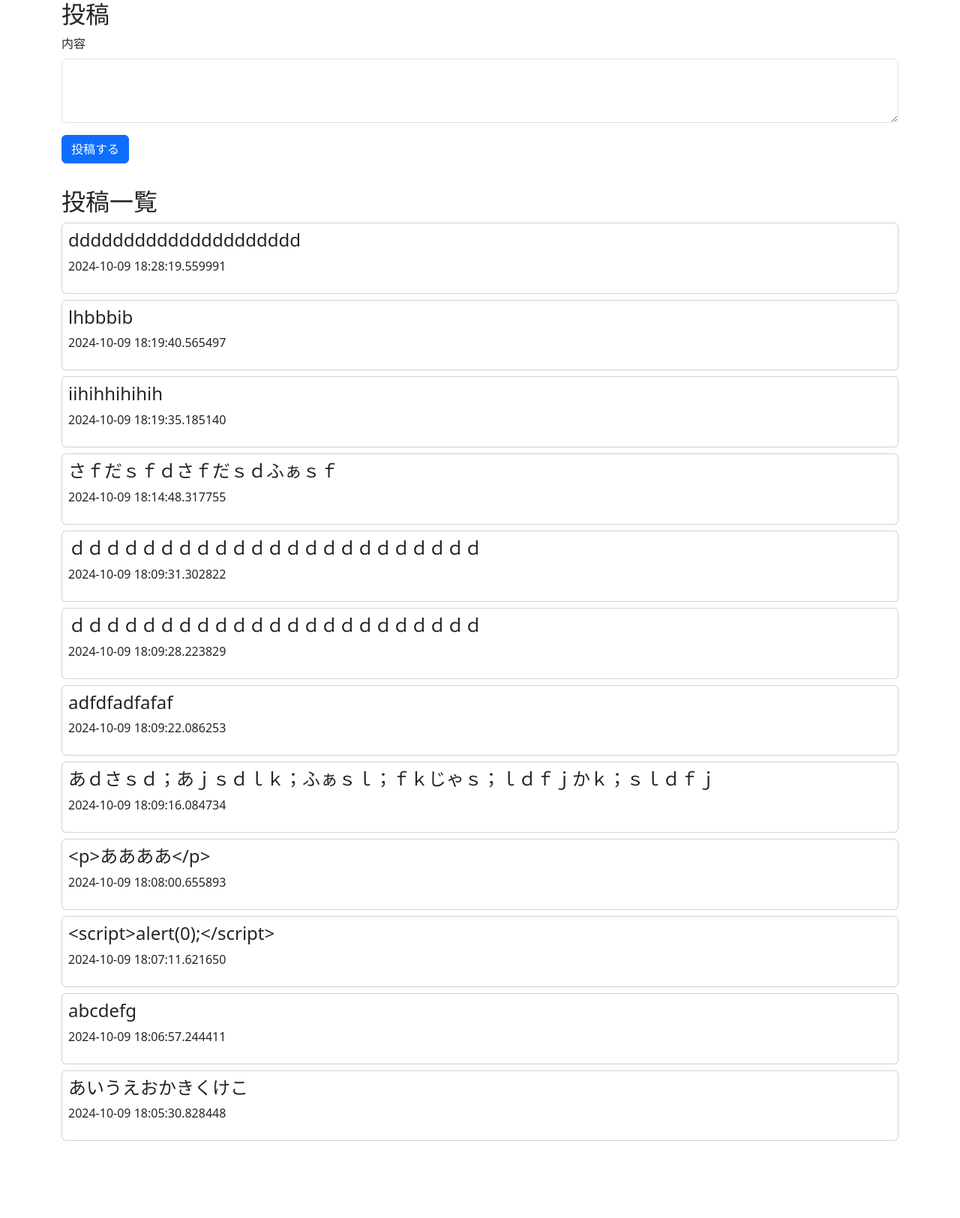
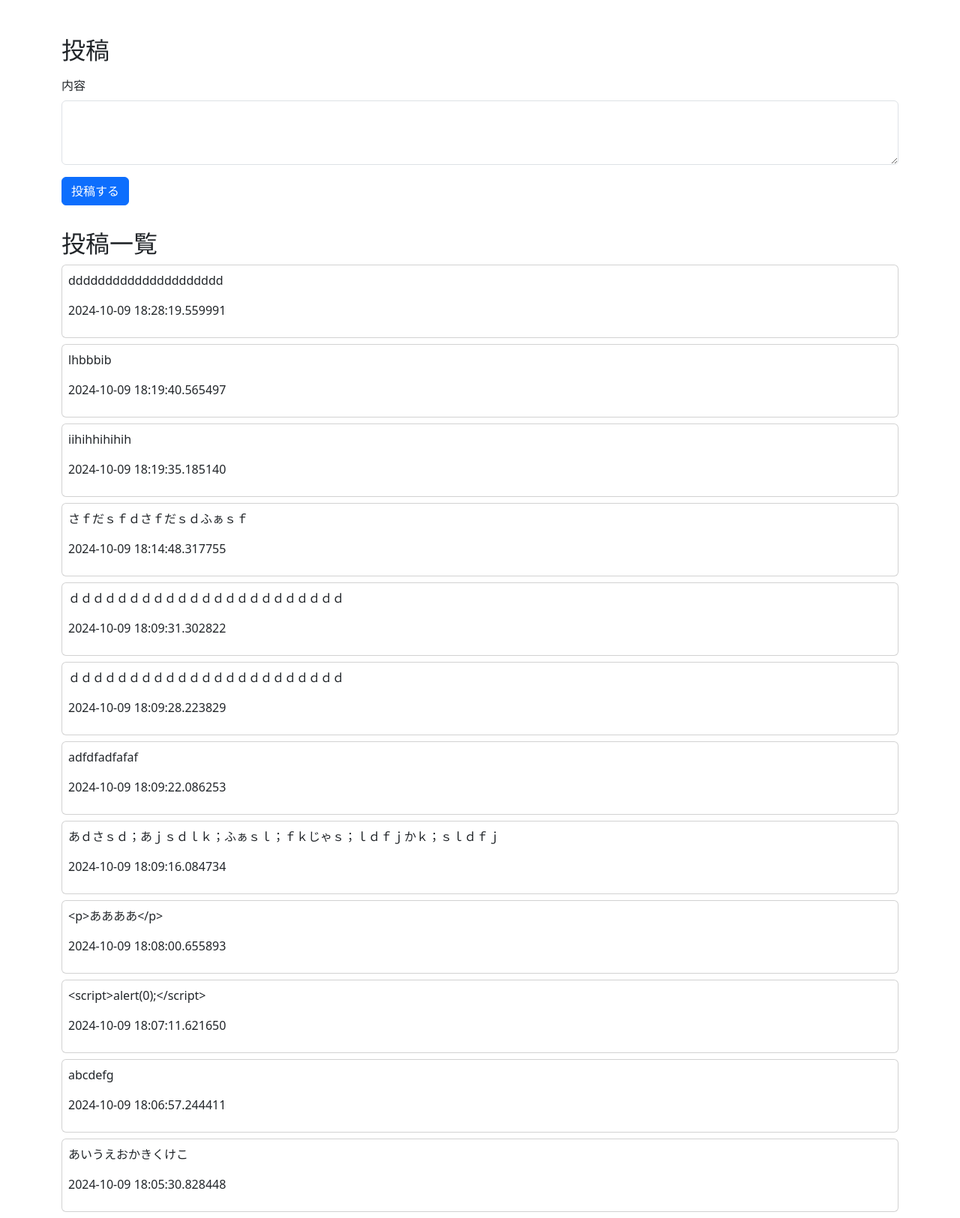
Before and after one commit to tommy10092525/10, a Flask app: page / in a window 1280 px wide. Shown: the whole page at 75% size. Before the commit the page ends 1522 px from the top, so only its background shows below. Run offline with Flask 3, Linux system fonts and the light colour scheme; data comes from the database, SQL or seed files in the repository.

Commit message:
すたいるｔの細かい修正

```diff
--- a/templates/index.html
+++ b/templates/index.html
@@ -10,9 +10,9 @@
 
 <body>
     <div class="container">
-        <h2>投稿</h2>
+        <h2 class="pt-5">投稿</h2>
         <form method="POST">
-            <div class="mb-3">
+            <div class="my-3">
                 <label class="form-label">内容</label>
                 <textarea class="form-control" name="content" rows="3" required></textarea>
                 <div class="valid-feedback">入力してください</div>
@@ -24,7 +24,7 @@
         <h2>投稿一覧</h2>
         {% for post in data["posts"] %}
         <div class="post card my-2 p-2">
-            <h4>{{ post["content"] }}</h4>
+            <p>{{ post["content"] }}</p>
             <p>{{ post["created_at"] }}</p>
         </div>
         {% endfor %}
```
